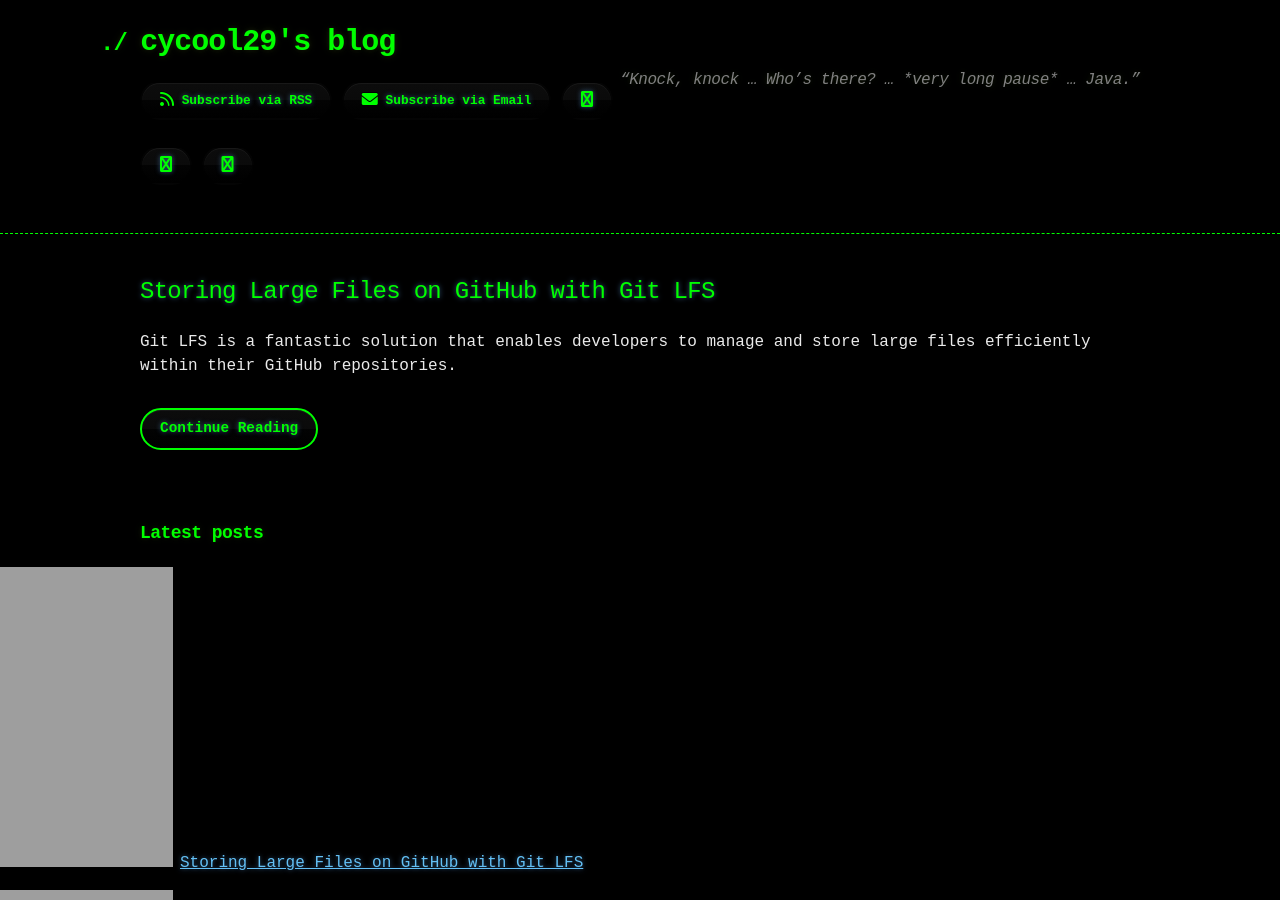
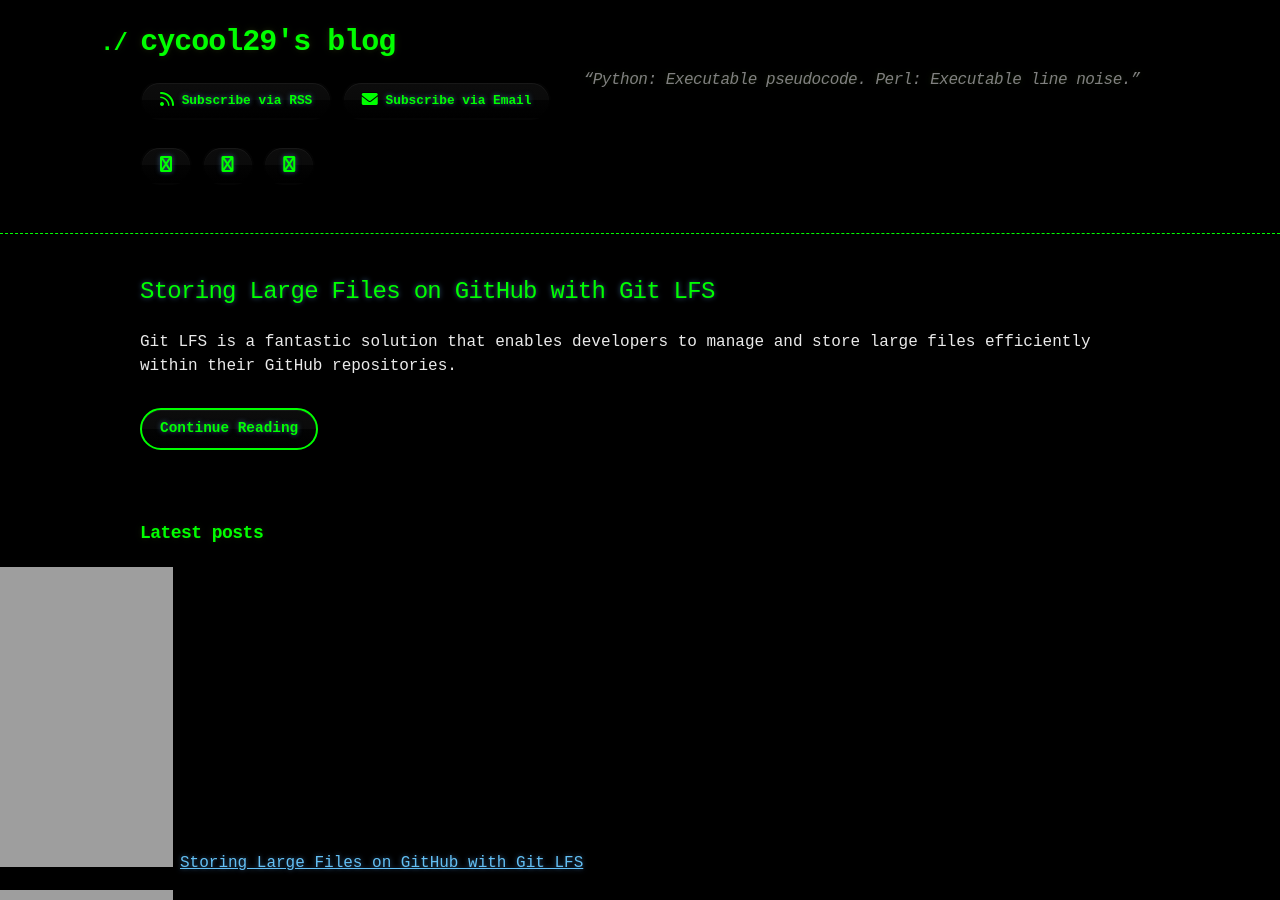
Before and after one commit to cycool29/cycool29.github.io, a Jekyll site: the page built from index.md, in a window 1280 px wide and 900 px high. Built offline with Jekyll 4.4.1, drawn with Linux system fonts in a browser that asks for light colours; a style sheet for code colours, icons or effects is not loaded.

Commit message:
Update quotes

```diff
--- a/_config.yml
+++ b/_config.yml
@@ -1,5 +1,5 @@
 title: cycool29's blog
-description: "“Knock, knock … Who’s there? … *very long pause* … Java.”"
+description: "“Python: Executable pseudocode. Perl: Executable line noise.” "
 bio: A high school student. Intermediate in Python, Git, Bash. Learning JavaScript. He/Him. "
 author: cycool29
 url: https://cycool29.github.io
```
